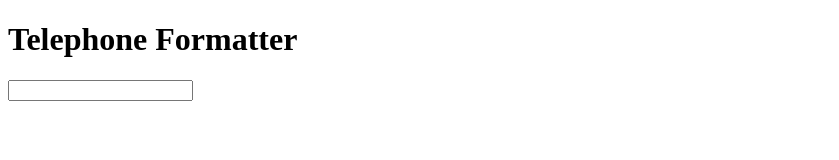
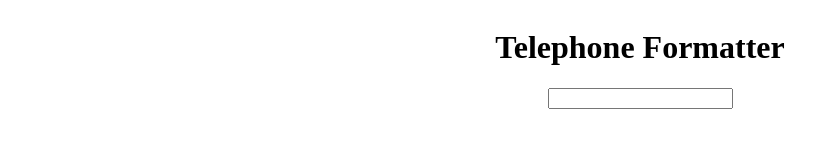
Before and after one commit to DeeprajB/javascript-practice, a plain HTML site: page telephone-formatter/index.html in a window 1280 px wide. Shown: the whole page, without its empty margins (0-839 px from the left). Drawn offline with Linux system fonts and the light colour scheme.

Commit message:
Completed CSS.

```diff
--- a/telephone-formatter/index.html
+++ b/telephone-formatter/index.html
@@ -11,7 +11,7 @@
     <div class="telephone-formatter">
         <h1 class="title">Telephone Formatter</h1>
         <div class="telephone-input">
-            <input type="number" name="input" id="input">
+            <input type="text" name="input" id="input" maxlength="10" oninput="this.value = this.value.replace(/[^0-9]/g, '')">
         </div>
         <div class="telephone-output">
             <p id="output"></p>
--- a/telephone-formatter/styles.css
+++ b/telephone-formatter/styles.css
@@ -0,0 +1,6 @@
+.telephone-formatter{
+    display: flex;
+    flex-direction: column;
+    width: auto;
+    align-items: center;
+}
```
